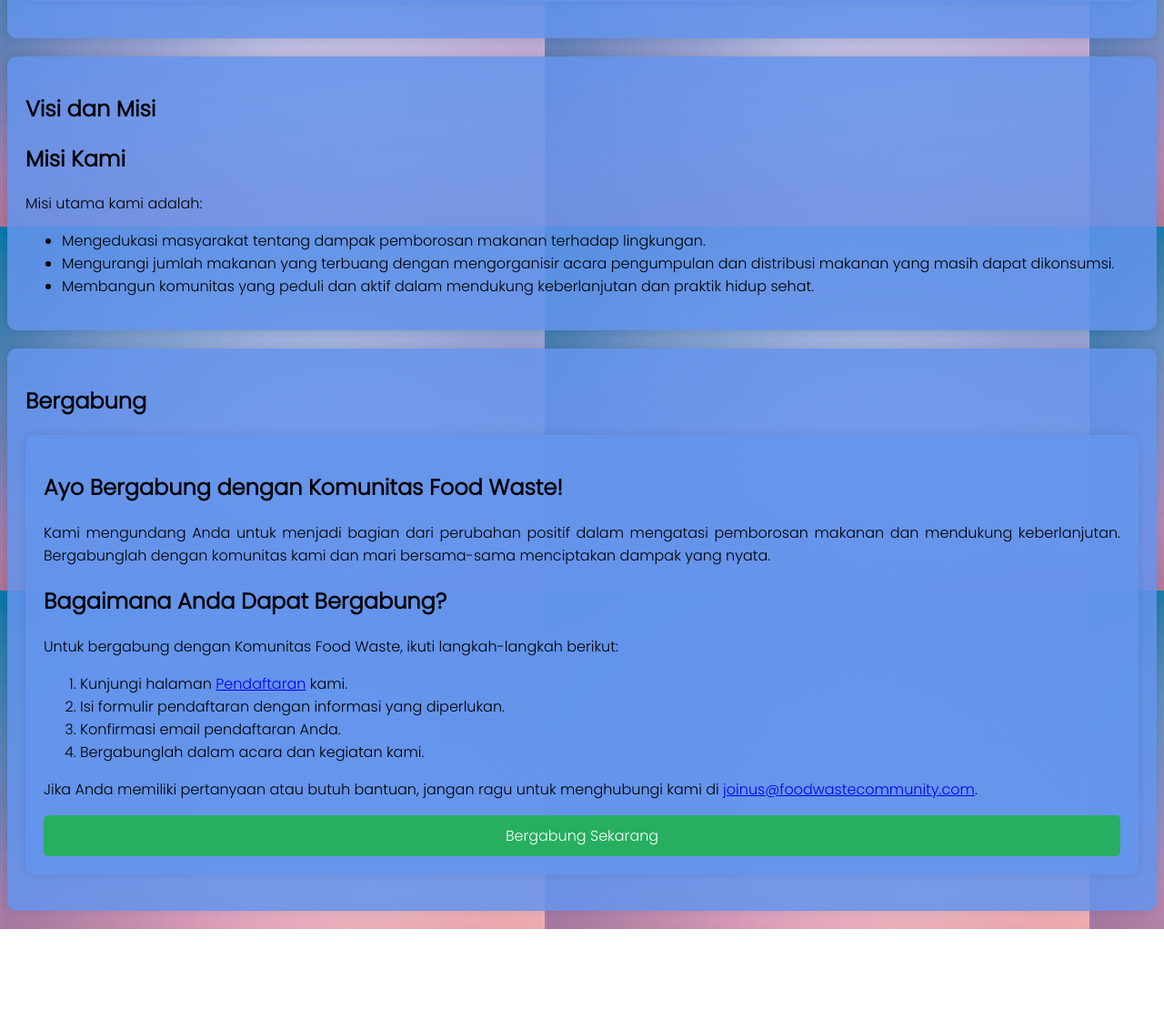
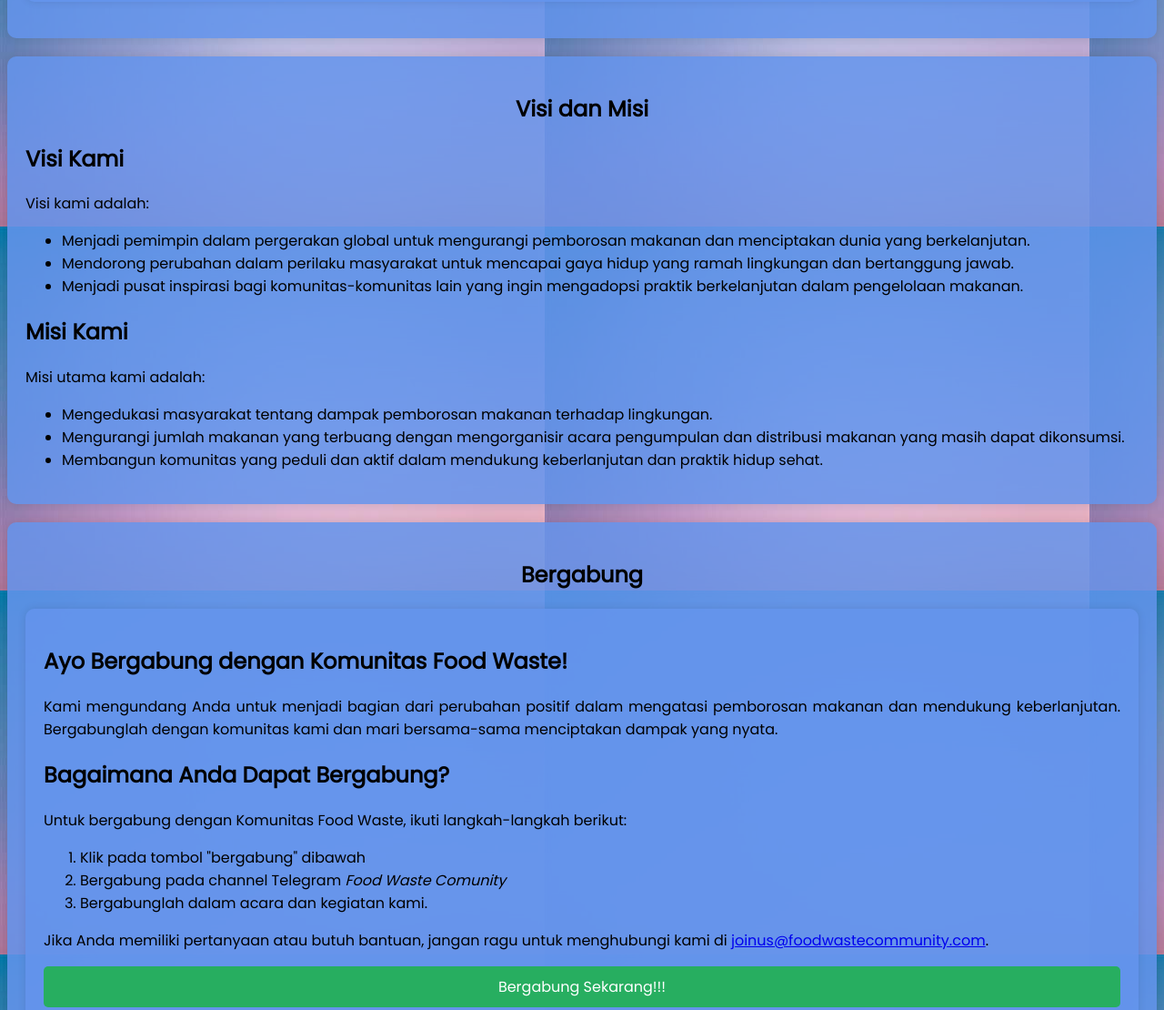
Before and after one commit to felixwiranata1233/uas_manajemenprojekfelix, a plain HTML site: page index.html in a window 1280 px wide. Shown: the part 1351-2461 px from the top of the page at 91% size. Before the commit the page ends 2372 px from the top, so only its background shows below. Drawn offline with Linux system fonts and the light colour scheme.

Commit message:
Update index.htmlupdate index.html mengubah class h1 dan menambah di bagian visi

```diff
--- a/index.html
+++ b/index.html
@@ -8,7 +8,7 @@
     <link rel="preconnect" href="https://fonts.googleapis.com" />
     <link rel="preconnect" href="https://fonts.gstatic.com" crossorigin />
     <link
-      href="https://fonts.googleapis.com/css2?family=Anonymous+Pro&family=Poppins:wght@300&display=swap"
+      href="https://fonts.googleapis.com/css2?family=Anonymous+Pro&family=Poppins:wght@400&display=swap"
       rel="stylesheet"
     />
   </head>
@@ -35,7 +35,7 @@
     <section class="page-section home" id="home">
         <div class="container">
             <!-- Portfolio Section Heading-->
-            <h2 class="page-section-heading text-center text-uppercase text-secondary mb-0">Home</h2>
+            <h1 class="page-section-heading custom-center text-uppercase text-secondary mb-0">Home</h1>
             <!-- Icon Divider-->
             <div class="container">
                 <h2>Selamat Datang di Komunitas Food Waste!</h2>
@@ -60,7 +60,7 @@
     <section class="page-section home" id="tentang">
         <div class="container">
             <!-- Portfolio Section Heading-->
-            <h2 class="page-section-heading text-center text-uppercase text-secondary mb-0">Tentang</h2>
+            <h1 class="page-section-heading custom-center text-uppercase text-secondary mb-0">Tentang</h1>
             <!-- Icon Divider-->
             <div class="container">
                 <h2>Tentang Kami</h2>
@@ -76,9 +76,16 @@
     <section class="page-section home" id="visi">
         <div class="container">
             <!-- Portfolio Section Heading-->
-            <h2 class="page-section-heading text-center text-uppercase text-secondary mb-0">Visi dan Misi</h2>
+            <h1 class="page-section-heading custom-center text-uppercase text-secondary mb-0">Visi dan Misi</h1>
             <!-- Icon Divider-->
-            <div class="divider-custom">
+            <div class="divider-container">
+              <h2>Visi Kami</h2>
+              <p>Visi kami adalah:</p>
+              <ul>
+                  <li>Menjadi pemimpin dalam pergerakan global untuk mengurangi pemborosan makanan dan menciptakan dunia yang berkelanjutan.</li>
+                  <li>Mendorong perubahan dalam perilaku masyarakat untuk mencapai gaya hidup yang ramah lingkungan dan bertanggung jawab.</li>
+                  <li>Menjadi pusat inspirasi bagi komunitas-komunitas lain yang ingin mengadopsi praktik berkelanjutan dalam pengelolaan makanan.</li>
+              </ul>
                 <h2>Misi Kami</h2>
                 <p>Misi utama kami adalah:</p>
                 <ul>
@@ -91,7 +98,7 @@
     <section class="page-section home" id="join">
         <div class="container">
             <!-- Portfolio Section Heading-->
-            <h2 class="page-section-heading text-center text-uppercase text-secondary mb-0">Bergabung</h2>
+            <h1 class="page-section-heading custom-center text-uppercase text-secondary mb-0">Bergabung</h1>
             <!-- Icon Divider-->
             <div class="container">
               <h2>Ayo Bergabung dengan Komunitas Food Waste!</h2>
@@ -100,14 +107,13 @@
               <h2>Bagaimana Anda Dapat Bergabung?</h2>
               <p>Untuk bergabung dengan Komunitas Food Waste, ikuti langkah-langkah berikut:</p>
               <ol>
-                  <li>Kunjungi halaman <a href="#">Pendaftaran</a> kami.</li>
-                  <li>Isi formulir pendaftaran dengan informasi yang diperlukan.</li>
-                  <li>Konfirmasi email pendaftaran Anda.</li>
+                  <li>Klik pada tombol "bergabung" dibawah</li>
+                  <li>Bergabung pada channel Telegram<i> Food Waste Comunity</i></li>
                   <li>Bergabunglah dalam acara dan kegiatan kami.</li>
               </ol>
 
               <p>Jika Anda memiliki pertanyaan atau butuh bantuan, jangan ragu untuk menghubungi kami di <a href="mailto:joinus@foodwastecommunity.com">joinus@foodwastecommunity.com</a>.</p>
-              <a href="https://t.me/+BQMwkKB7iZc2Nzhl" class="join-btn">Bergabung Sekarang</a>
+              <a href="https://t.me/+BQMwkKB7iZc2Nzhl" class="join-btn">Bergabung Sekarang!!!</a>
             </div>
     </section>
 
```
